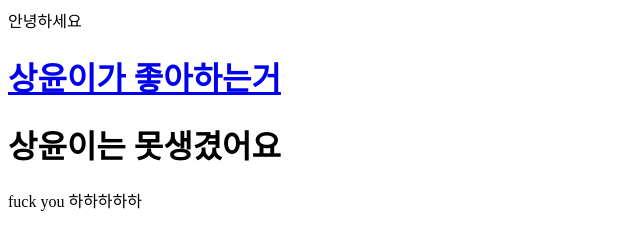
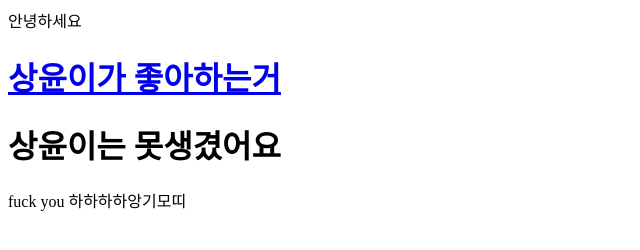
Before and after one commit to yunseojun/play, a plain HTML site: page index.html in a window 1280 px wide. Shown: the full height of the page, 0-640 px from the left. Drawn offline with Linux system fonts and the light colour scheme.

Commit message:
수정본

```diff
--- a/index.html
+++ b/index.html
@@ -4,4 +4,4 @@
 <a href="https://www.pornhub.com/" target="_blank" title="yunseojun facebook"><h1>상윤이가 좋아하는거</h1><a/>
 <h1>상윤이는 못생겼어요</h1>
 fuck you
-하하하하하
+하하하하앙기모띠
```
